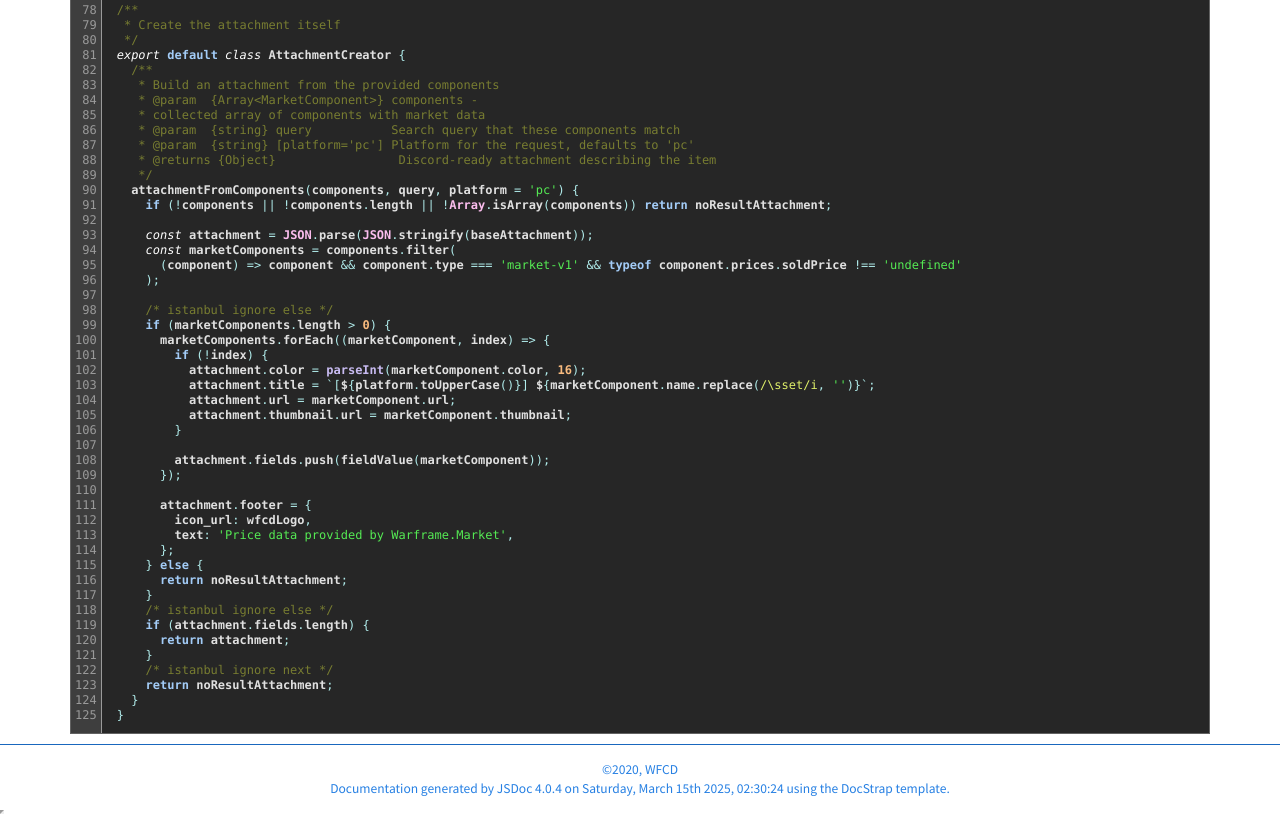
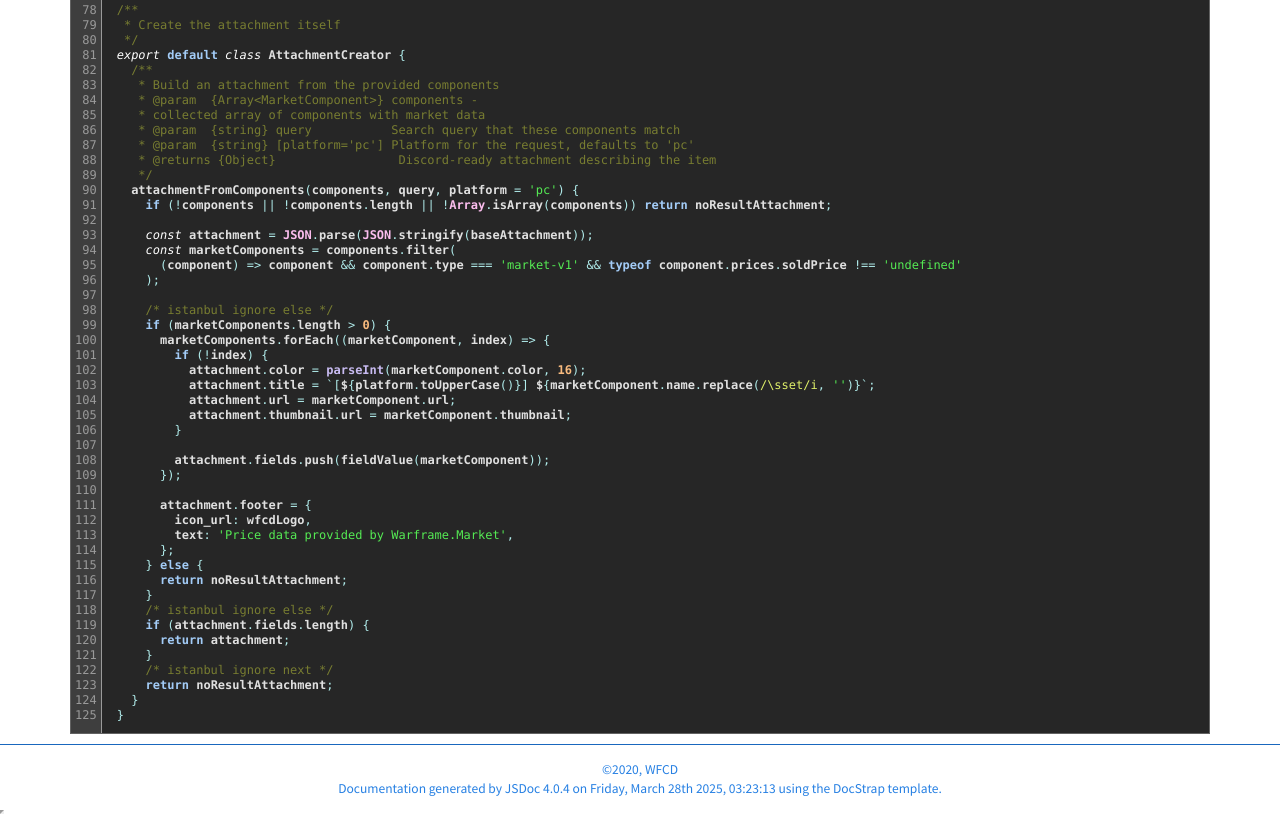
Before and after one commit to WFCD/warframe-nexus-query, a plain HTML site: page AttachmentCreator.js.html in a window 1280 px wide. Shown: the part 1305-2125 px from the top of the page. Drawn offline with Linux system fonts and the light colour scheme.

Commit message:
deploy: 960b8aa8cb0f8f0c714ea9d1bd530f4f6476b938

```diff
--- a/AttachmentCreator.js.html
+++ b/AttachmentCreator.js.html
@@ -247,7 +247,7 @@ export default class AttachmentCreator {
 <span class="jsdoc-message">
 	Documentation generated by <a href="https://github.com/jsdoc3/jsdoc">JSDoc 4.0.4</a>
 
-		on Saturday, March 15th 2025, 02:30:24
+		on Friday, March 28th 2025, 03:23:13
 
 	using the <a href="https://github.com/docstrap/docstrap">DocStrap template</a>.
 </span>
```
Also changed, not shown: Settings.js.html (+1 -1 lines), classes.list.html (+1 -1 lines), global.html (+1 -1 lines), index.html (+1 -1 lines), market_v1_MarketFetcher.js.html (+1 -1 lines), market_v1_summary.js.html (+1 -1 lines), promiseTimeout.js.html (+1 -1 lines), 1 other file.
